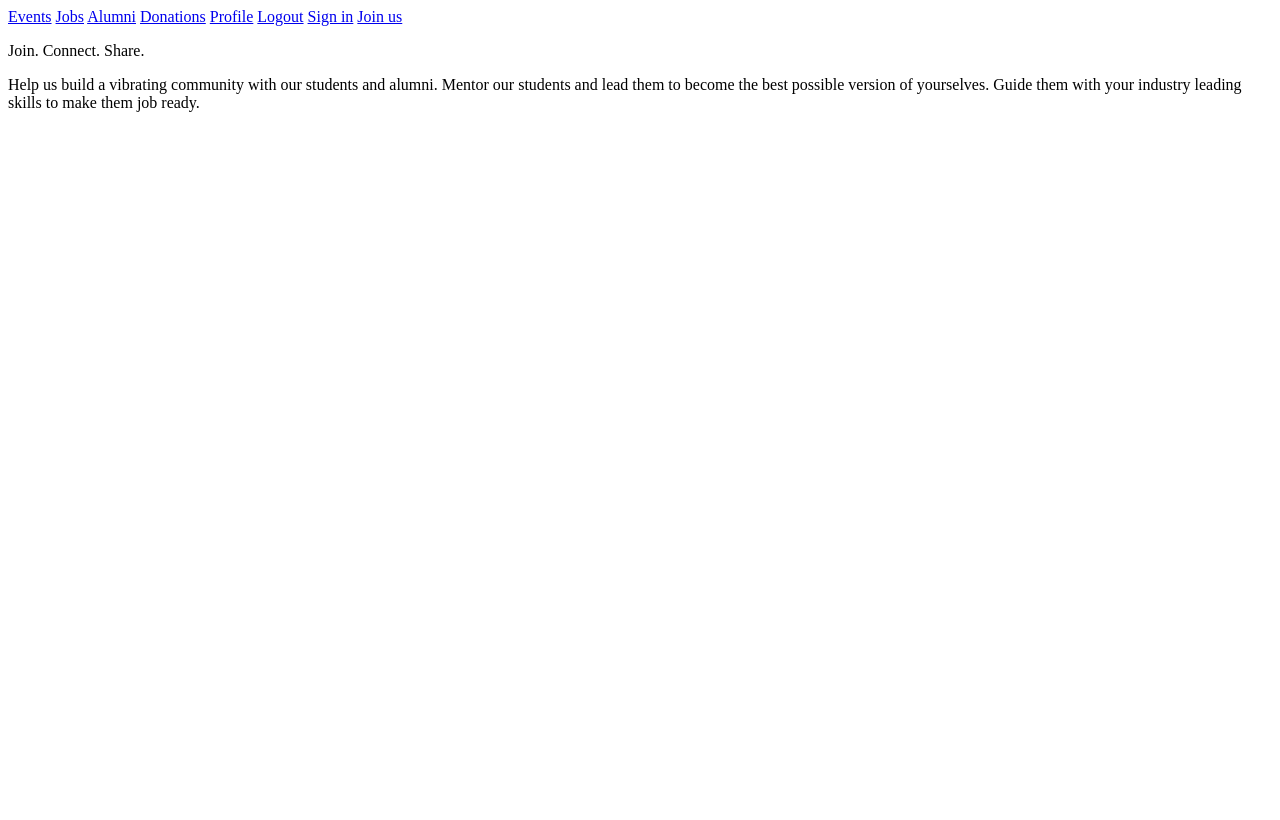
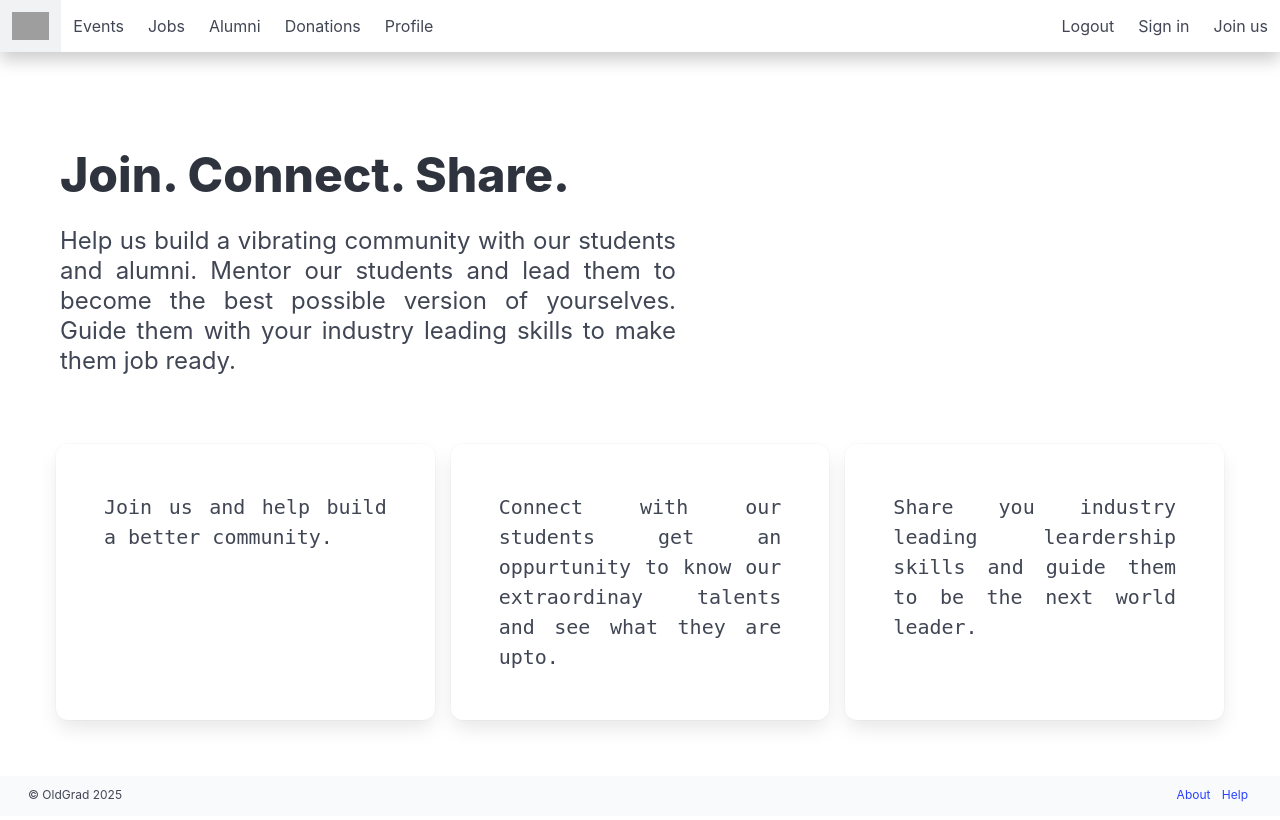
Before and after one commit to seicheletah/oldgrad, a Flask app: page / in a window 1280 px wide. Before the commit the page ends 112 px from the top, so only its background shows below. Run offline with Flask 3, Linux system fonts and the light colour scheme; grey boxes are pictures that could not be loaded.

Commit message:
added css on index page and navbar

```diff
--- a/app/templates/base.jinja
+++ b/app/templates/base.jinja
@@ -2,22 +2,45 @@
 <html lang="en">
   <head>
     <meta charset="UTF-8">
-    <meta name="viewport" content="width=device-width, initial-scale=1.0">
+    <meta name="viewport" content="width=device-width, initial-scale=1">
     <meta http-equiv="X-UA-Compatible" content="ie=edge">
     <title> {% block title %} {% endblock title%} </title>
+    <link rel="stylesheet" href="https://cdn.jsdelivr.net/npm/bulma@1.0.4/css/bulma.min.css">
+    <style>
+    .navbar.has-shadow{ box-shadow: 0 0.5rem 1rem rgba(0, 0, 0, 0.2) }
+    </style>
   </head>
   <body>
-    <nav>
-          <a href="{{ url_for('events') }}">Events</a>
-          <a href="{{ url_for('jobs') }}">Jobs</a>
-          <a href="{{ url_for('alumni') }}">Alumni</a>
-          <a href="{{ url_for('donations') }}">Donations</a>
-          <a href="{{ url_for('profile') }}">Profile</a>
-          <a href="{{ url_for('logout') }}">Logout</a>
-          <a href="{{ url_for('login') }}">Sign in</a>
-          <a href="{{ url_for('register') }}">Join us</a>
-
-    </nav>
+    <div class="block">
+      <nav class="navbar has-shadow" role="navigation" aria-label="main navigation">
+        <div class="navbar-brand">
+          <a class="navbar-item" href="{{ url_for('index') }}"><img src="https://img.icons8.com/hands/100/checkmark.png" alt="Home"/></a>
+        </div>
+        <div class="navbar-menu is-active">
+          <div class="navbar-start">
+            <a class="navbar-item is-tab" href="{{ url_for('events') }}">Events</a>
+            <a class="navbar-item is-tab" href="{{ url_for('jobs') }}">Jobs</a>
+            <a class="navbar-item is-tab" href="{{ url_for('alumni') }}">Alumni</a>
+            <a class="navbar-item is-tab" href="{{ url_for('donations') }}">Donations</a>
+            <a class="navbar-item is-tab" href="{{ url_for('profile') }}">Profile</a>
+          </div>
+          <div class="navbar-end">
+            <a class="navbar-item is-tab" href="{{ url_for('logout') }}">Logout</a>
+            <a class="navbar-item is-tab" href="{{ url_for('login') }}">Sign in</a>
+            <a class="navbar-item is-tab" href="{{ url_for('register') }}">Join us</a>
+          </div>
+        </div>
+      </nav>
+    </div>
     {% block body %} {% endblock %}
+    <footer class="footer is-size-7" style="padding-top: 0.4rem; padding-bottom: 0.5rem;">
+      <div class="columns">
+        <div class="column is-one-quarter m-1">© OldGrad 2025</div>
+        <div class="column has-text-right m-1">
+          <a class="m-1" href="">About</a>
+          <a class="m-1" href="">Help</a>
+        </div>
+      </div>
+    </footer>
   </body>
 </html>
--- a/app/templates/index.jinja
+++ b/app/templates/index.jinja
@@ -3,11 +3,17 @@
 {% block title %} Oldgrad {% endblock title %}
 
 {% block body %}
-
-<p>Join. Connect. Share.</p>
-<p>Help us build a vibrating community with our students and alumni. Mentor our students and lead them to become the best possible version of yourselves. Guide them with your industry leading skills to make them job ready.</p>
-
-
+<div class="column is-half m-6 pt-6">
+    <div class="content is-large">
+        <h1 class="title is-1 is-spaced">Join. Connect. Share.</h1>
+        <p class="subtitle is-4 has-text-justified">Help us build a vibrating community with our students and alumni. Mentor our students and lead them to become the best possible version of yourselves. Guide them with your industry leading skills to make them job ready.</p>
+    </div>
+</div>
+<div class="columns m-6">
+    <div class="column box is-size-5 m-2 p-6 has-text-justified has-text-weight-light is-family-monospace">Join us and help build a better community.</div>
+    <div class="column box is-size-5 m-2 p-6 has-text-justified has-text-weight-light is-family-monospace">Connect with our students get an oppurtunity to know our extraordinay talents and see what they are upto.</div>
+    <div class="column box is-size-5 m-2 p-6 has-text-justified has-text-weight-light is-family-monospace">Share you industry leading leardership skills and guide them to be the next world leader.</div>
+</div>
 {% with alerts = get_flashed_messages()  %}
 {% if alerts %}
     {% for alert in alerts %}
```
